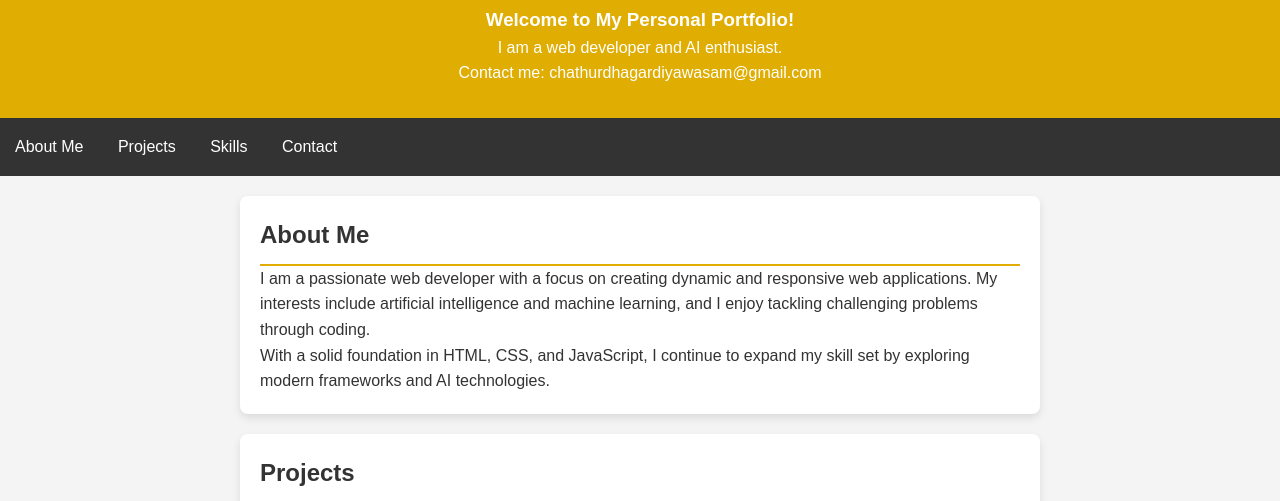
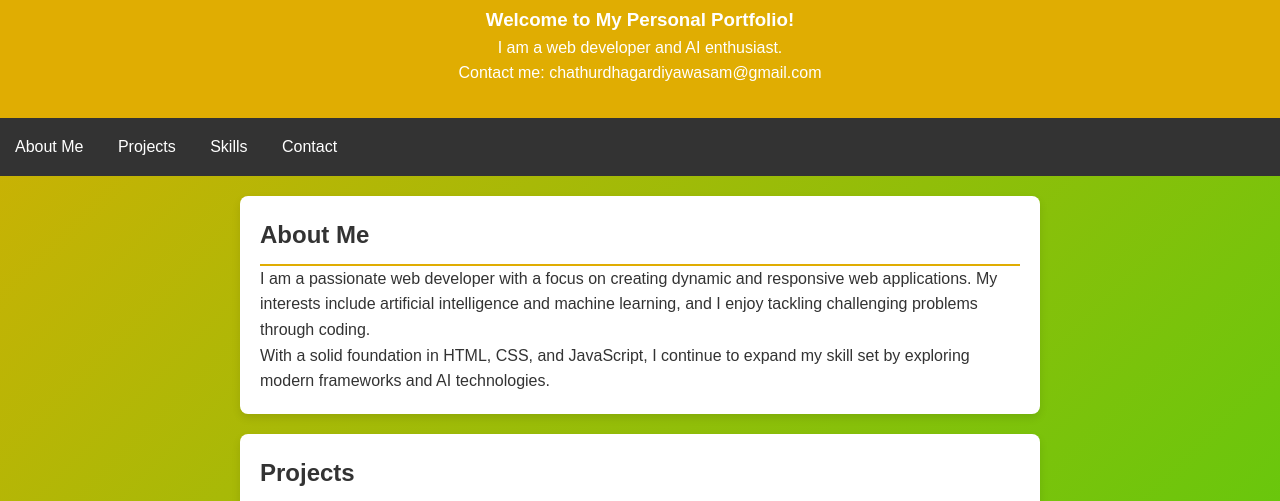
Before and after one commit to Chathurdha05/OIBSIP, a plain HTML site: page portfolio-website-task06/index.html in a window 1280 px wide. Shown: the part 236-737 px from the top of the page. Drawn offline with Linux system fonts and the light colour scheme.

Commit message:
Update styles.css

```diff
--- a/portfolio-website-task06/styles.css
+++ b/portfolio-website-task06/styles.css
@@ -1,16 +1,19 @@
+/* Global Styles */
 * {
     margin: 0;
     padding: 0;
     box-sizing: border-box;
 }
 
+/* Body Styles with Gradient Background */
 body {
     font-family: Arial, sans-serif;
     line-height: 1.6;
-    background-color: #f4f4f4;
+    background: linear-gradient(135deg, #e0ad02 0%, #0adb15 100%);
     color: #333;
 }
 
+/* Header Styles */
 header {
     text-align: center;
     padding: 2rem;
@@ -18,11 +21,13 @@ header {
     color: white;
 }
 
+/* Profile Image Styles */
 #profile-img {
     width: 150px;
     border-radius: 50%;
 }
 
+/* Navigation Styles */
 nav {
     background: #333;
     color: white;
@@ -43,6 +48,7 @@ nav a {
     text-decoration: none;
 }
 
+/* Section Styles */
 section {
     padding: 20px;
     margin: 20px auto;
@@ -52,11 +58,13 @@ section {
     box-shadow: 0 4px 8px rgba(0, 0, 0, 0.1);
 }
 
+/* Heading Styles */
 h2 {
     border-bottom: 2px solid #e0ad02;
     padding-bottom: 10px;
 }
 
+/* Project Styles */
 .project {
     margin-bottom: 2rem;
 }
@@ -68,6 +76,7 @@ h2 {
     text-decoration: none;
 }
 
+/* Footer Styles */
 footer {
     text-align: center;
     padding: 1.5rem;
```
